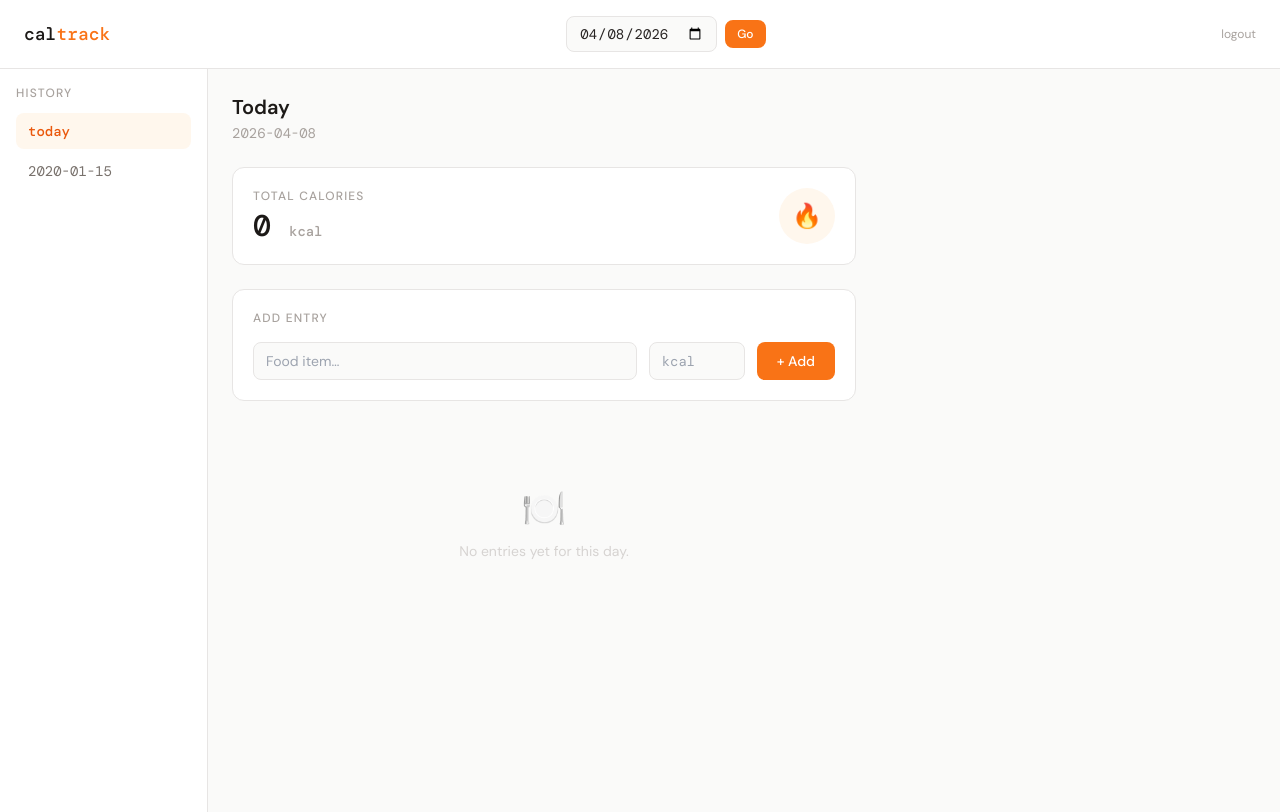
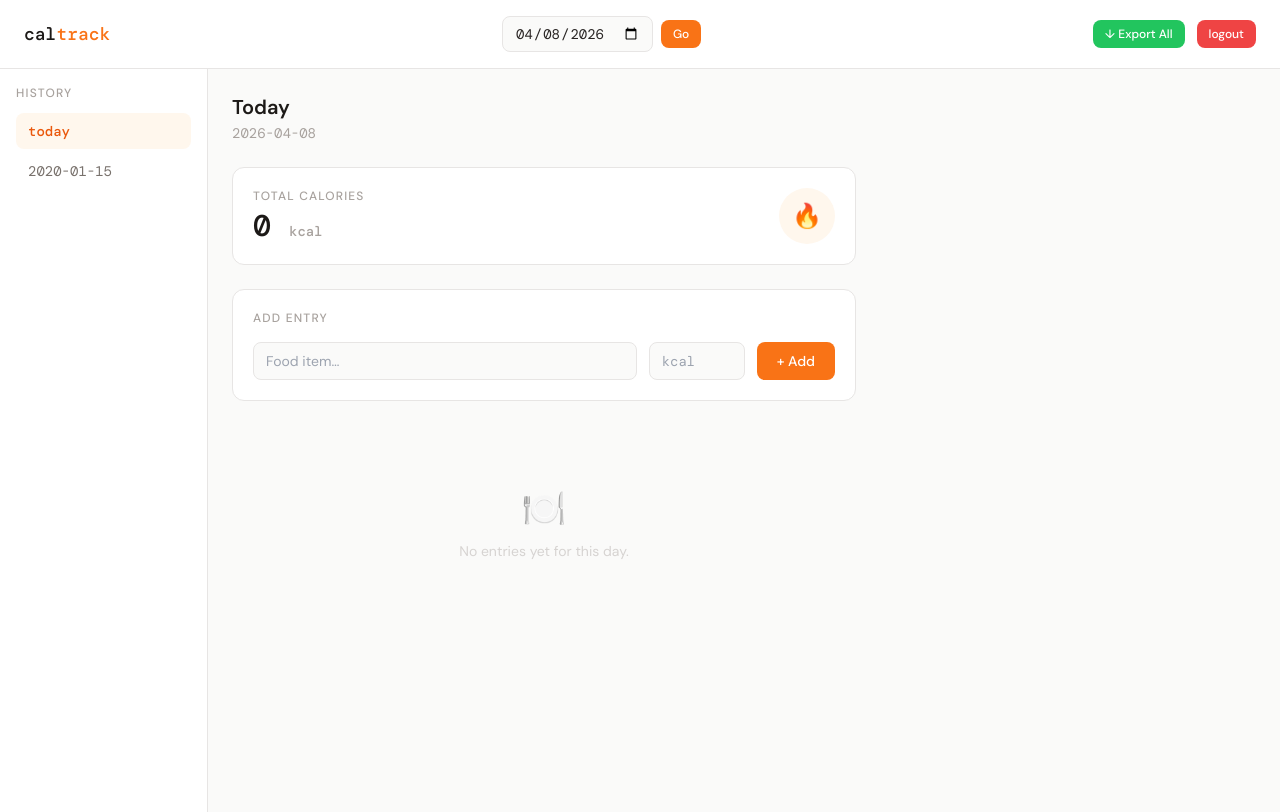
Before and after one commit to anagh9/tracker, a Flask app: page / in a window 1280 px wide. Run offline with Flask 3, Linux system fonts and the light colour scheme; the visitor is signed in with stand-in values (Sample User, id 1); tables that the repository leaves empty hold one stand-in row (values such as "Sample post"); some libraries are stand-ins or nearby versions; some web fonts are replaced.

Commit message:
feat: export functionality

```diff
--- a/app.py
+++ b/app.py
@@ -1,9 +1,11 @@
-from flask import Flask, render_template, request, redirect, url_for, session, flash
+from flask import Flask, render_template, request, redirect, url_for, session, flash, send_file
 from dotenv import load_dotenv
 from datetime import date, datetime
 import os
 import database
 from pytz import timezone
+from openpyxl import Workbook
+from io import BytesIO
 
 load_dotenv()
 
@@ -100,5 +102,73 @@ def logout():
     return redirect(url_for("login"))
 
 
+@app.route("/export", methods=["GET"])
+@login_required
+def export():
+    # Get all dates from database
+    all_dates = database.get_all_dates()
+
+    if not all_dates:
+        flash("No data to export.", "error")
+        return redirect(url_for("index"))
+
+    # Create a workbook
+    wb = Workbook()
+    wb.remove(wb.active)  # Remove default sheet
+
+    from openpyxl.styles import Font, PatternFill
+
+    # Create a sheet for each date
+    for export_date in all_dates:
+        entries = database.get_entries_by_date(export_date)
+        total = database.get_total_calories(export_date)
+
+        # Create sheet with date as name
+        ws = wb.create_sheet(title=export_date)
+
+        # Add headers
+        headers = ["Food Item", "Calories", "Time"]
+        ws.append(headers)
+
+        # Style headers
+        header_fill = PatternFill(start_color="FF8B5000",
+                                  end_color="FF8B5000", fill_type="solid")
+        header_font = Font(bold=True, color="FFFFFF")
+
+        for cell in ws[1]:
+            cell.fill = header_fill
+            cell.font = header_font
+
+        # Add data rows
+        for entry in entries:
+            ws.append([
+                entry["food_item"],
+                entry["calories"],
+                entry["created_at"][:16]
+            ])
+
+        # Add total row
+        ws.append(["Total", total, ""])
+        total_fill = PatternFill(start_color="FFFF9E64",
+                                 end_color="FFFF9E64", fill_type="solid")
+        total_font = Font(bold=True)
+        for cell in ws[ws.max_row]:
+            cell.fill = total_fill
+            cell.font = total_font
+
+        # Adjust column widths
+        ws.column_dimensions['A'].width = 25
+        ws.column_dimensions['B'].width = 12
+        ws.column_dimensions['C'].width = 18
+
+    # Save to BytesIO and send
+    excel_file = BytesIO()
+    wb.save(excel_file)
+    excel_file.seek(0)
+
+    filename = "calories_all_dates.xlsx"
+    return send_file(excel_file, mimetype="application/vnd.openxmlformats-officedocument.spreadsheetml.sheet", as_attachment=True, download_name=filename)
+
+
 if __name__ == "__main__":
     app.run(debug=True)
--- a/requirements.txt
+++ b/requirements.txt
@@ -1,3 +1,4 @@
 Flask==3.0.3
 python-dotenv==1.0.1
 pytz
+openpyxl
--- a/templates/dashboard.html
+++ b/templates/dashboard.html
@@ -15,7 +15,14 @@
     </button>
   </form>
 
-  <a href="/logout" class="text-xs text-stone-400 hover:text-stone-600 transition">logout</a>
+  <!-- Export button -->
+  <div class="flex items-center gap-3">
+    <a href="/export"
+      class="text-xs bg-green-500 hover:bg-green-600 text-white font-medium px-3 py-1.5 rounded-lg transition">
+      ↓ Export All
+    </a>
+    <a href="/logout" class="text-xs bg-red-500 hover:bg-red-600 text-white font-medium px-3 py-1.5 rounded-lg transition">logout</a>
+  </div>
 </nav>
 
 <div class="flex min-h-[calc(100vh-57px)]">
```
